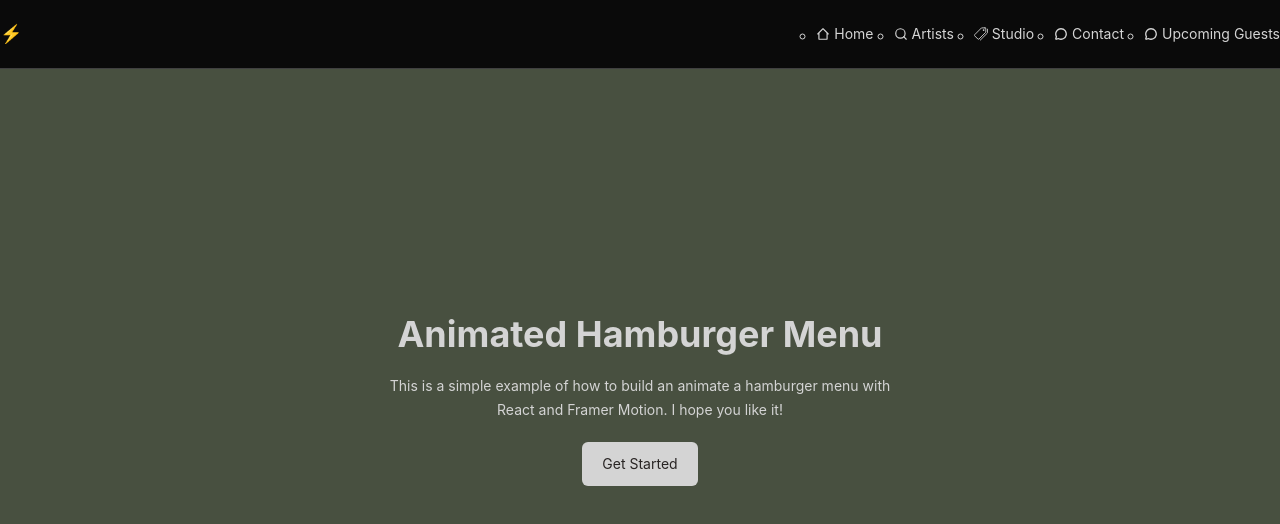
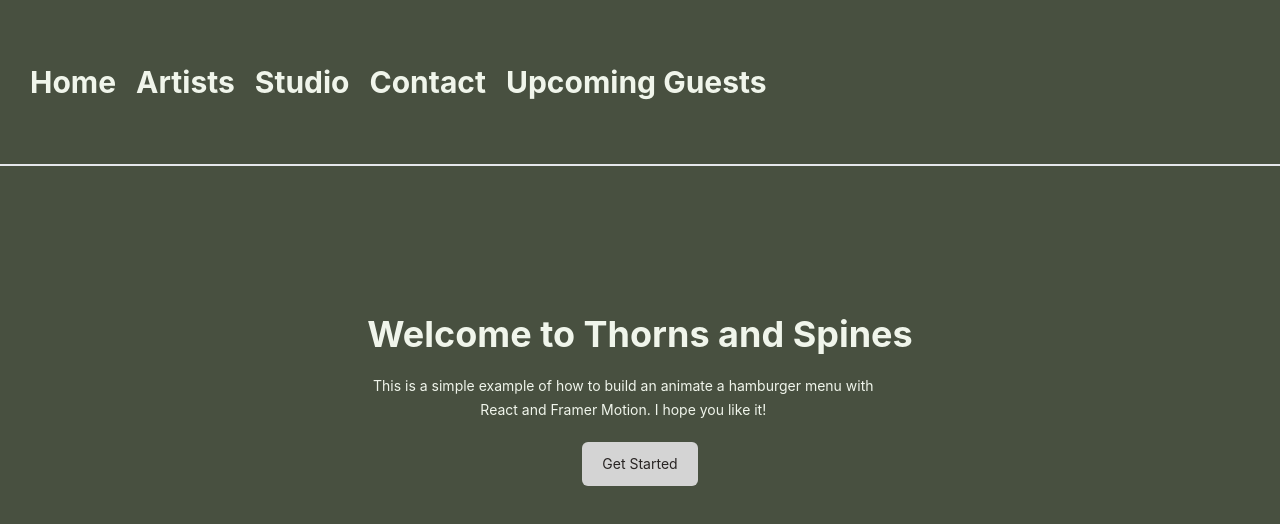
Before and after one commit to Cmbs86/Thorns-and-Spines-page, a React (Vite) app in the folder thorns-n-spines-project/: page / in a window 1280 px wide. Shown: the top 524 px of the page. Built offline with nearby package versions, Linux system fonts and the light colour scheme.

Commit message:
work styles NavDesktop

```diff
--- a/thorns-n-spines-project/src/components/Header.jsx
+++ b/thorns-n-spines-project/src/components/Header.jsx
@@ -1,12 +1,11 @@
-
 import NavDesktop from "./NavDesktop";
 import NavMobile from "./NavMobile";
 
 const Header = () => {
   return (
-    <div className="fixed top-0 left-0 right-0 bg-neutral-950 border-b border-neutral-700">
-      <nav className="container flex items-center justify-between py-1 lg:py-5">
-        <span className="text-lg">⚡️</span>
+    <div className=" w-full fixed top-0 left-0 right-0 bg-tns-ebony-dark border-b-2 border-x-tns-mint-cream">
+      <nav className="w-full flex items-center justify-start py-1 lg:py-16">
+        {/* <span className="text-lg">⚡️</span> */}
         <NavMobile />
         <NavDesktop />
       </nav>
--- a/thorns-n-spines-project/src/components/NavDesktop.jsx
+++ b/thorns-n-spines-project/src/components/NavDesktop.jsx
@@ -9,9 +9,9 @@ const NavDesktop = () => {
           <li>
             <a
               href={href}
-              className="flex items-center gap-1 hover:text-neutral-400 transition-all"
+              className="flex items-center gap-1 text-tns-mint-cream hover:text-neutral-300  transition-all text-3xl font-bold"
             >
-              <Icon />
+              {/* <Icon /> */}
               {title}
             </a>
           </li>
--- a/thorns-n-spines-project/src/components/NavMobile.jsx
+++ b/thorns-n-spines-project/src/components/NavMobile.jsx
@@ -13,7 +13,7 @@ const NavMobile = () => {
 
   return (
     <div ref={ref} className="lg:hidden ">
-      <Hamburger toggled={isOpen} size={20} toggle={setOpen} />
+      <Hamburger toggled={isOpen} size={35} toggle={setOpen} />
       <AnimatePresence>
         {isOpen && (
           <motion.div
--- a/thorns-n-spines-project/src/index.css
+++ b/thorns-n-spines-project/src/index.css
@@ -30,7 +30,7 @@ a {
 }
 
 ul {
-  list-style:circle;
+  list-style:none;
   padding-left: 30px ;
 }
 
@@ -84,5 +84,5 @@ code {
 
 /* change later to thorns and spines default */
 body {
-  @apply bg-tns-ebony-dark text-neutral-300;
+  @apply bg-tns-ebony-dark text-tns-mint-cream;
 }
--- a/thorns-n-spines-project/src/pages/Home.jsx
+++ b/thorns-n-spines-project/src/pages/Home.jsx
@@ -7,7 +7,7 @@ const Home = () => {
       <Header />
       <div className="space-y-5 text-center gap-5">
         <h1 className="lg:text-4xl text-2xl  font-bold">
-          Animated Hamburger Menu
+         Welcome to Thorns and Spines
         </h1>
         <p className="max-w-lg text-sm leading-6">
           This is a simple example of how to build an animate a hamburger menu
```
